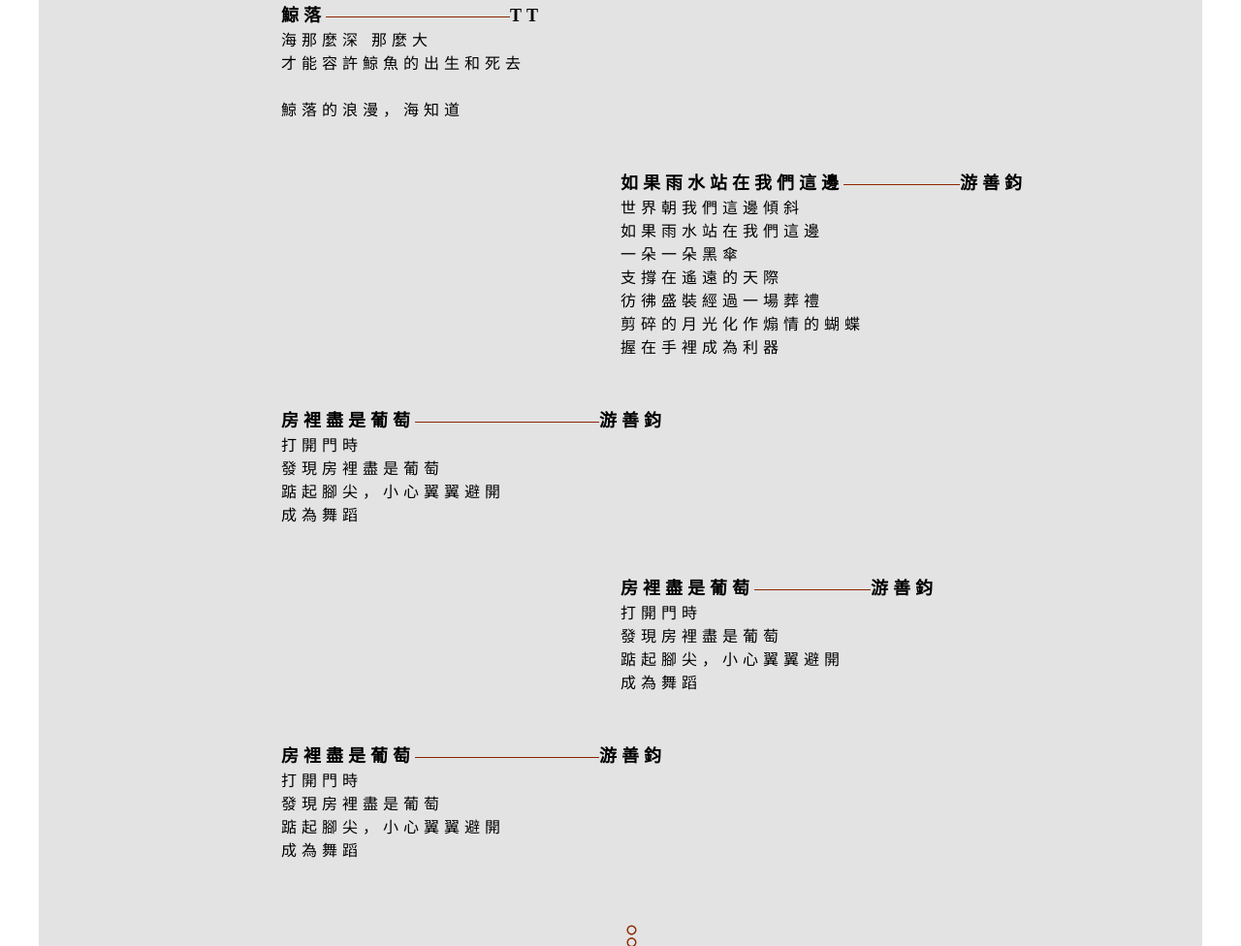
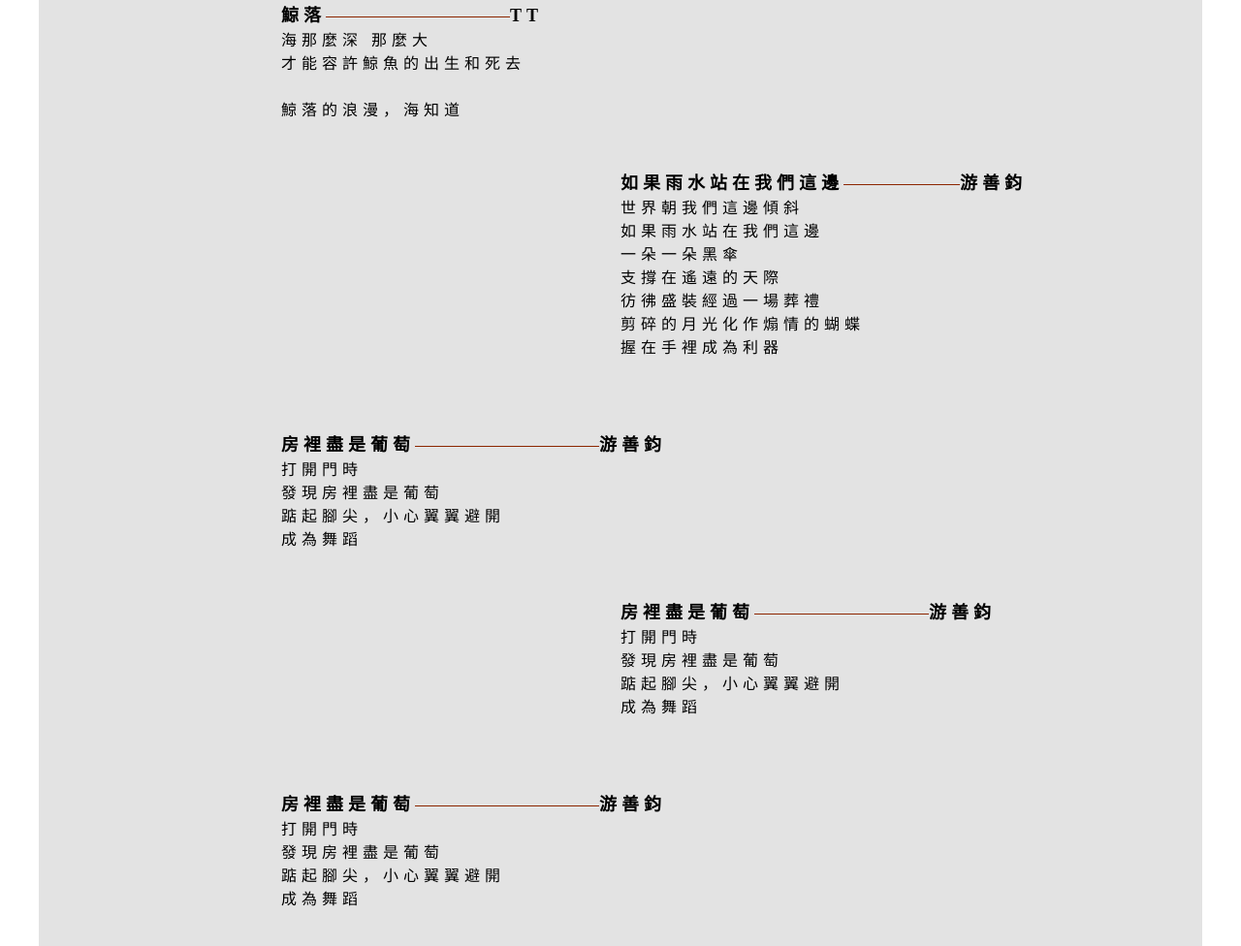
Before and after one commit to elina-wang/web_literature_0712, a plain HTML site: page index.html in a window 1280 px wide. Shown: the part 2590-3566 px from the top of the page at 97% size. Drawn offline with nearby package versions, Linux system fonts and the light colour scheme.

Commit message:
作品間距調整

```diff
--- a/style.scss
+++ b/style.scss
@@ -488,10 +488,18 @@ section{
 
             &:nth-child(2){
                 margin-left: 350px;
+                padding-bottom: 25px;
             }
+
+
+
 
             &:nth-child(4){
                 margin-left: 350px;
+                padding-bottom: 25px;
+                hr{
+                            width: 30%;
+                        }
             }
         }
 
```
Also changed, not shown: style.css, 1 other file.
